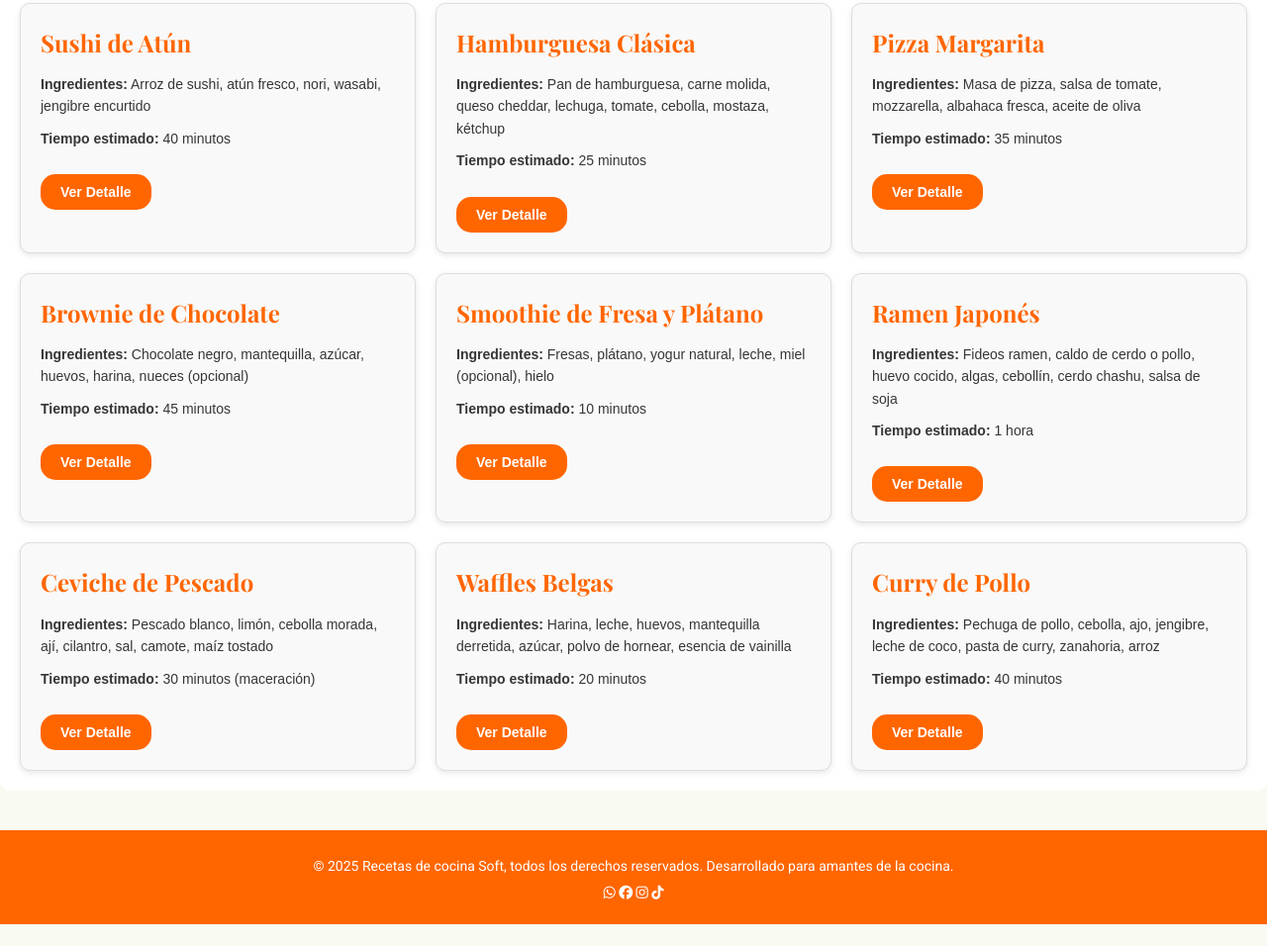
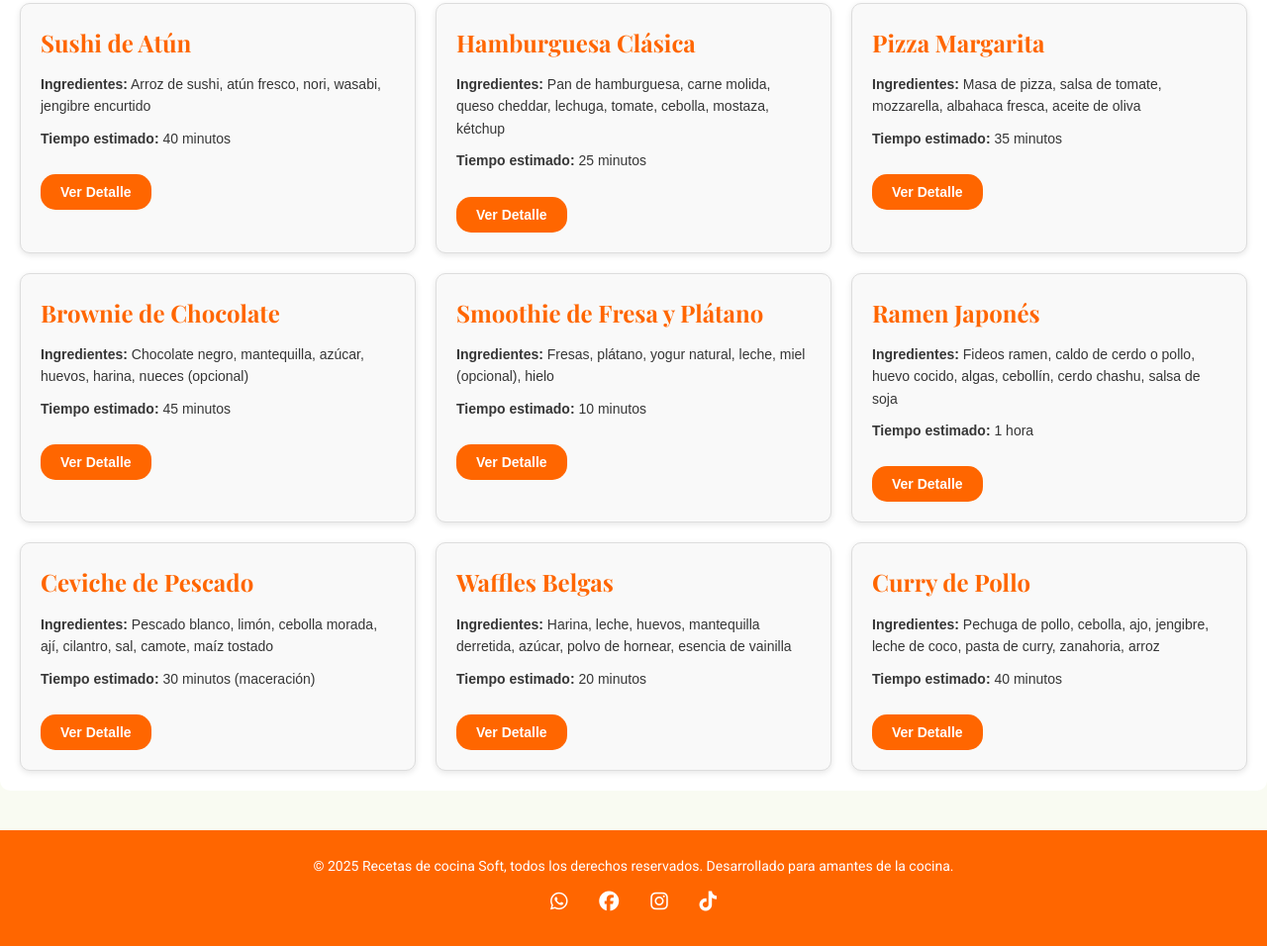
Before and after one commit to valenjimenezlop/recetas, a plain HTML site: page listar_recetas/index.html in a window 1280 px wide. Shown: the part 424-1380 px from the top of the page at 99% size. Before the commit the page ends 1358 px from the top, so only its background shows below. Drawn offline with nearby package versions, Linux system fonts and the light colour scheme.

Commit message:
Update style.css
Modificación del código del footer

```diff
--- a/listar_recetas/style.css
+++ b/listar_recetas/style.css
@@ -1,3 +1,4 @@
+/* Reset básico */
 * {
     margin: 0;
     padding: 0;
@@ -138,4 +139,20 @@ footer {
 
 .footer-container p {
     margin: 5px 0;
+    font-size: 14px;
 }
+
+.icons{
+    width: 200px;
+    margin: 15px auto;
+    display: flex;
+    justify-content: space-around;
+}
+
+.icons i{
+    font-size: 20px;
+}
+
+.icons i:hover{
+    color: #363636;
+}
```
